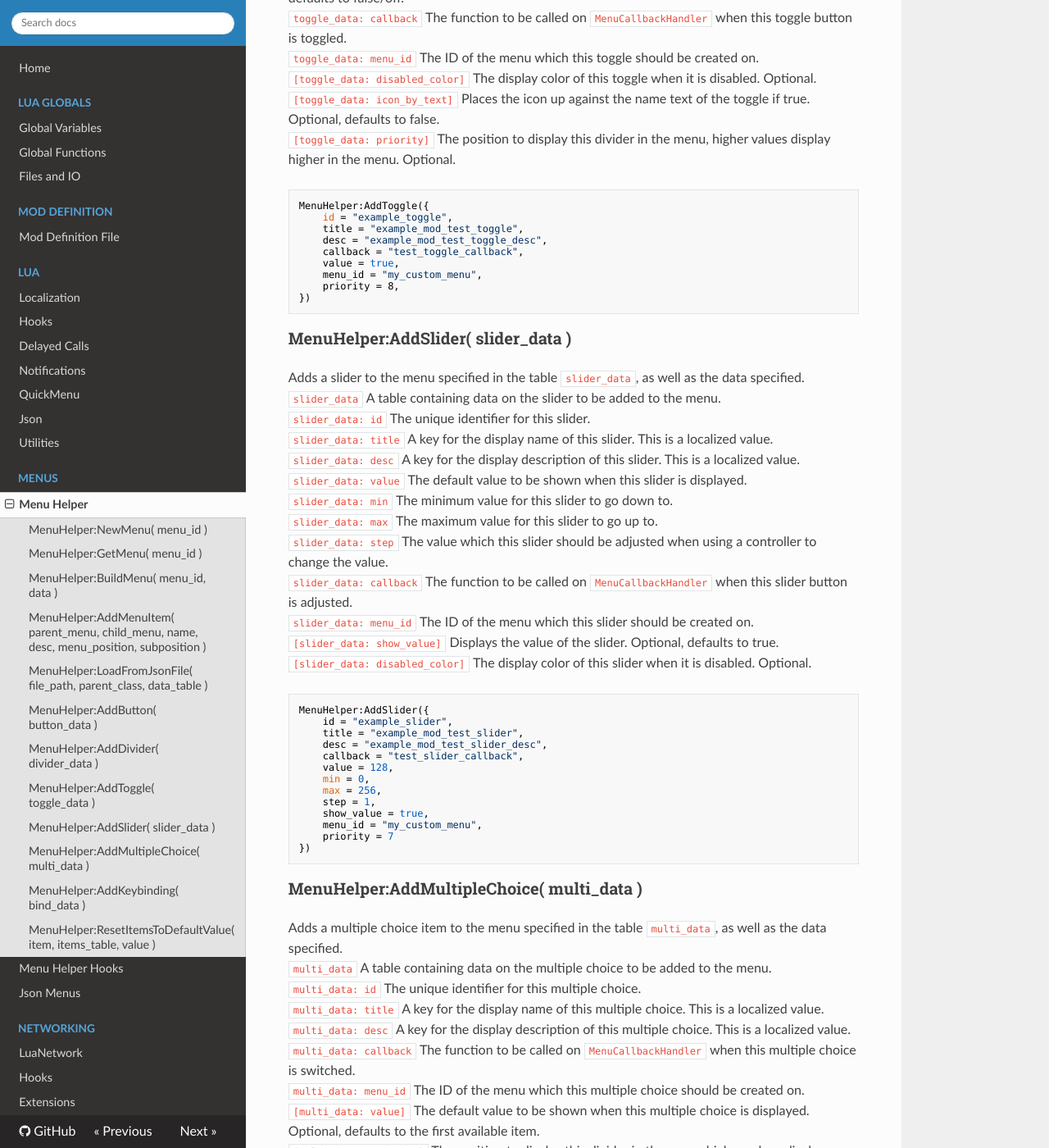
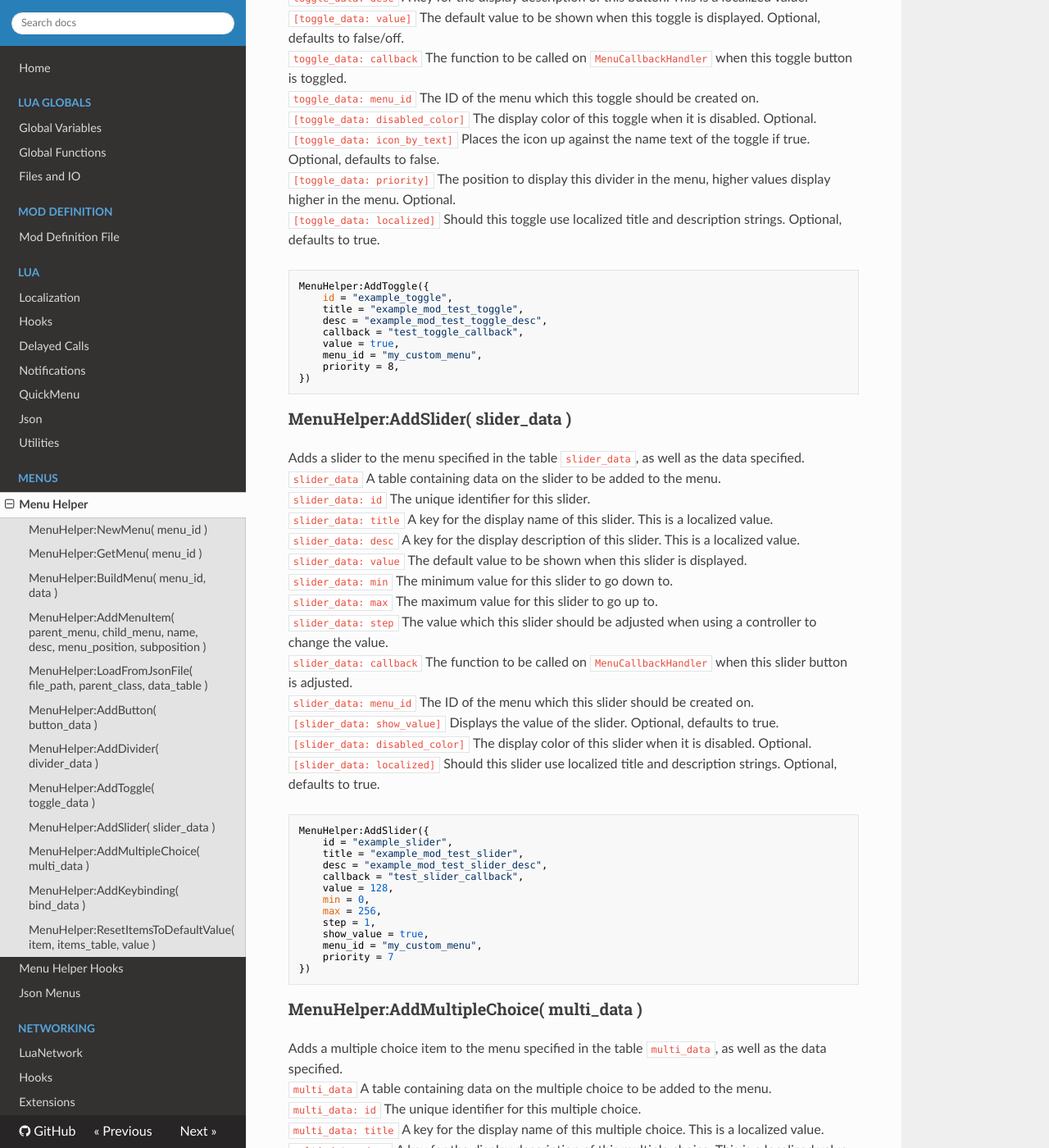
Before and after one commit to JamesWilko/Payday-2-BLT-Docs, an MkDocs documentation site: the page built from docs/lua/menu/menu_helper.md, in a window 1280 px wide and 1400 px high, scrolled down 2904 px. Shown: the whole window at 82% size. Built offline with MkDocs 1.6.1, drawn with Linux system fonts in a browser that asks for light colours; nearby versions of some CDN libraries; old or Windows-style settings are respelled for this version of MkDocs; some of the changed text lies outside the part shown.

Commit message:
Added 'localized' key to menu docs

```diff
--- a/docs/lua/menu/menu_helper.md
+++ b/docs/lua/menu/menu_helper.md
@@ -73,6 +73,7 @@ Adds a button to the menu specified in the table `button_data`, as well as the d
 `[button_data: disabled_color]` The display color of this button when it is disabled. Optional.
 `[button_data: next_node]` The ID of the menu which should be opened when this button is clicked. Optional, leaving it as nil will not open a menu when clicked.
 `[button_data: priority]` The position to display this button in the menu, higher values display higher in the menu. Optional.
+`[button_data: localized]` Should this button use localized title and description strings. Optional, defaults to true.
 
 	MenuHelper:AddButton({
 		id = "example_button",
@@ -112,7 +113,7 @@ Adds a toggle button to the menu specified in the table `toggle_data`, as well a
 `[toggle_data: disabled_color]` The display color of this toggle when it is disabled. Optional.
 `[toggle_data: icon_by_text]` Places the icon up against the name text of the toggle if true. Optional, defaults to false.
 `[toggle_data: priority]` The position to display this divider in the menu, higher values display higher in the menu. Optional.
-
+`[toggle_data: localized]` Should this toggle use localized title and description strings. Optional, defaults to true.
 
 	MenuHelper:AddToggle({
 		id = "example_toggle",
@@ -139,6 +140,7 @@ Adds a slider to the menu specified in the table `slider_data`, as well as the d
 `slider_data: menu_id` The ID of the menu which this slider should be created on.
 `[slider_data: show_value]` Displays the value of the slider. Optional, defaults to true.
 `[slider_data: disabled_color]` The display color of this slider when it is disabled. Optional.
+`[slider_data: localized]` Should this slider use localized title and description strings. Optional, defaults to true.
 
 	MenuHelper:AddSlider({
 		id = "example_slider",
@@ -164,6 +166,7 @@ Adds a multiple choice item to the menu specified in the table `multi_data`, as
 `multi_data: menu_id` The ID of the menu which this multiple choice should be created on.
 `[multi_data: value]` The default value to be shown when this multiple choice is displayed. Optional, defaults to the first available item.
 `[multi_data: priority]` The position to display this divider in the menu, higher values display higher in the menu. Optional.
+`[multi_data: localized]` Should this multiple choice use localized title and description strings. Optional, defaults to true.
 
 	local items = {
 		"First Item",
@@ -194,6 +197,7 @@ Adds a customizable keybinding to the menu specified. Keybinds will automaticall
 `[bind_data: binding]` The default key for which this keybind is assigned. Optional, defaults to unbound.
 `[bind_data: button]` The default key for which this keybind is assigned. Optional, defaults to unbound.
 `[bind_data: priority]` The position to display this keybind in the menu, higher values display higher in the menu. Optional.
+`[bind_data: localized]` Should this keybind use localized title and description strings. Optional, defaults to true.
 
 	local default_key = "K"
 	MenuHelper:AddKeybinding({
```
Also changed, not shown: docs/lua/menu/json_menu.md (+1 -0 lines).
